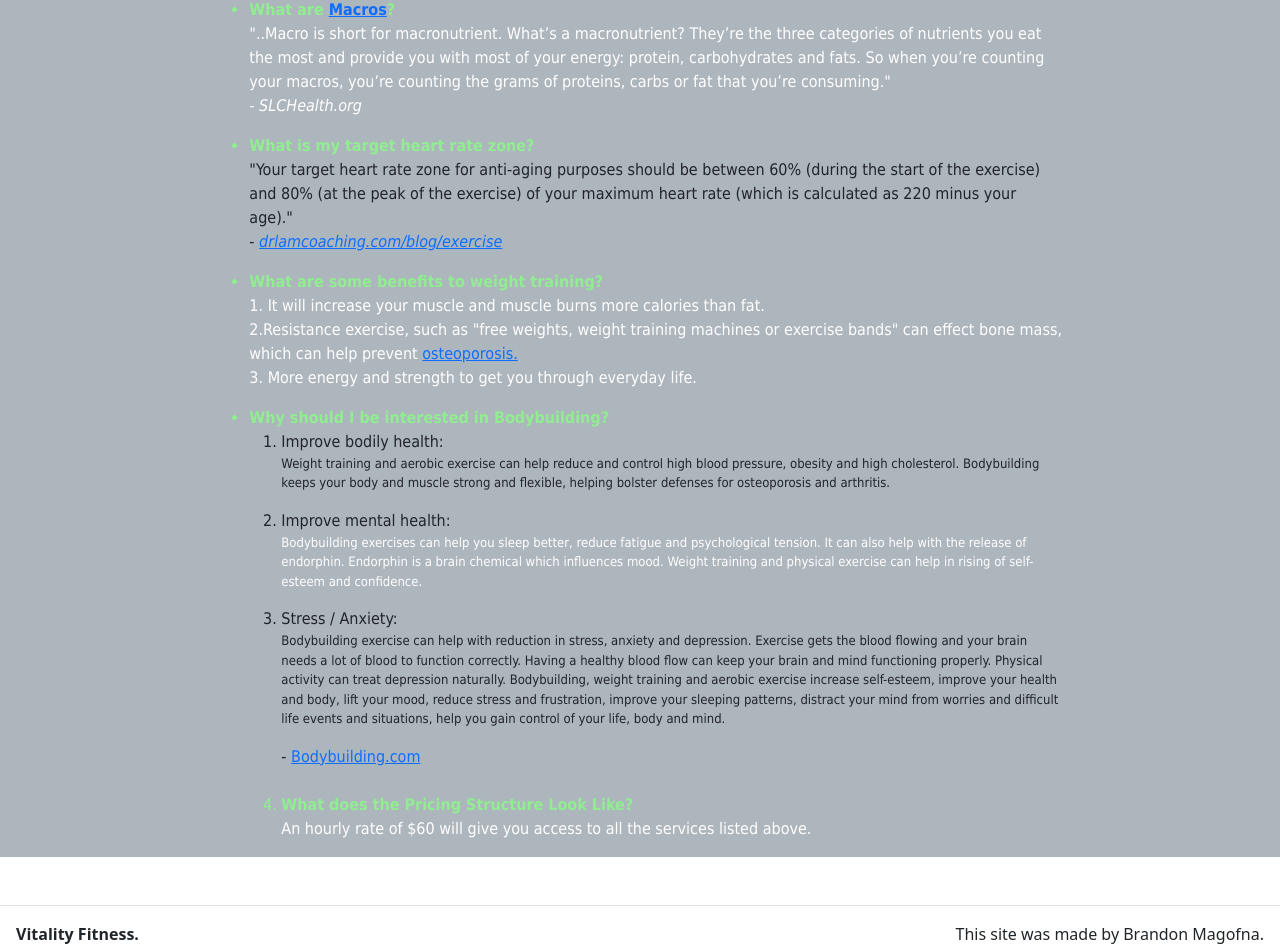
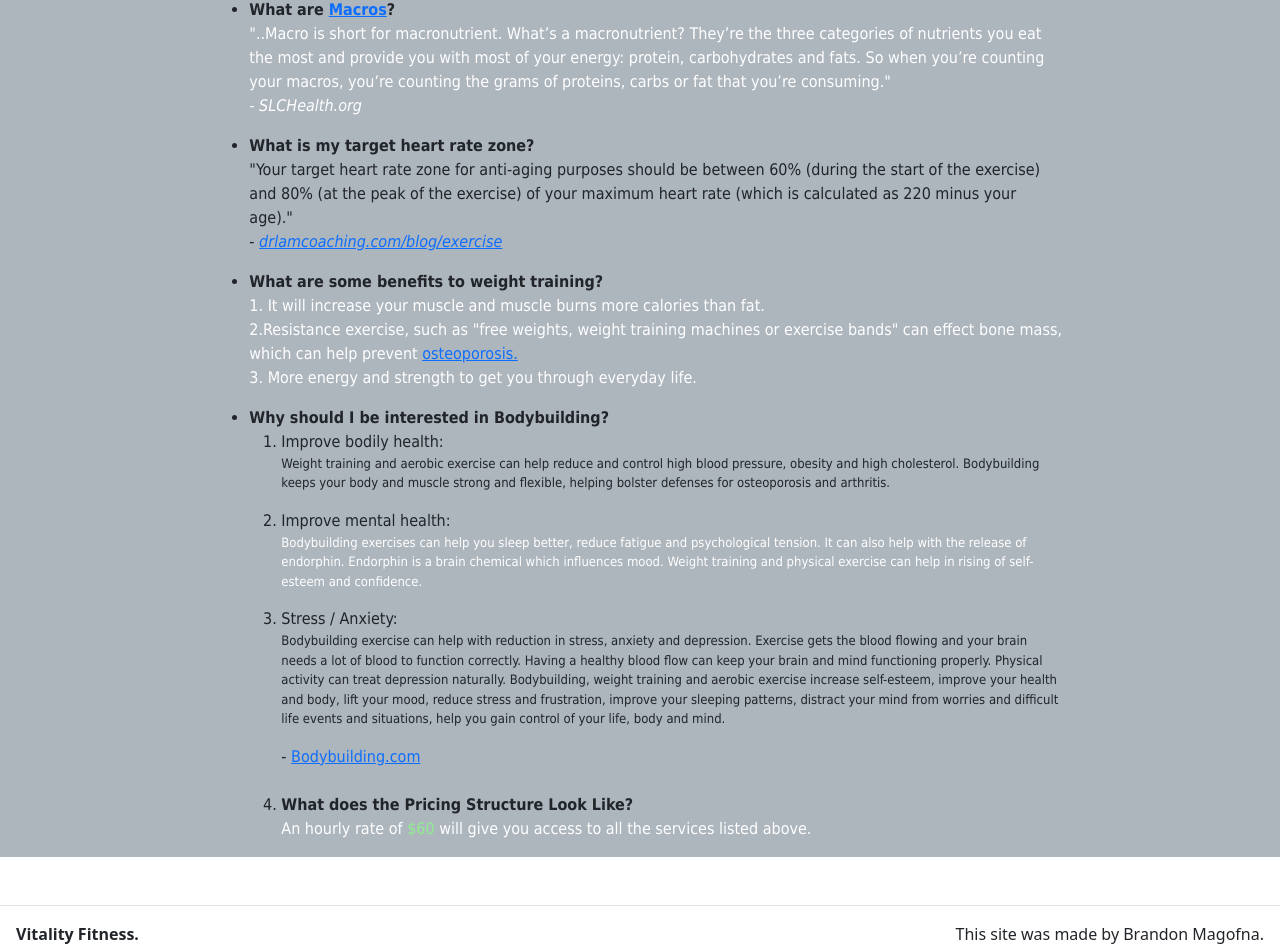
Before and after one commit to Magofna68/Capstone, a React (Create React App) app: page /services in a window 1280 px wide. Shown: the part 1377-2329 px from the top of the page. Built offline with nearby package versions, Linux system fonts and the light colour scheme.

Commit message:
update font styling on ServicesPage

```diff
--- a/src/components/pages/ServicesPage.js
+++ b/src/components/pages/ServicesPage.js
@@ -26,25 +26,25 @@ function ServicesPage(props) {
         <br></br>
         <h4 className="greenFont">FAQ:</h4><br></br>
         <ul id="faq" className="servicesBody">
-          <li className="greenFont"><strong>What are <a href="https://www.sclhealth.org/blog/2018/10/what-are-macros-and-why-should-i-be-counting-them/">Macros</a>?</strong></li>
+          <li><strong>What are <a href="https://www.sclhealth.org/blog/2018/10/what-are-macros-and-why-should-i-be-counting-them/">Macros</a>?</strong></li>
           <p className="whiteText">
             "..Macro is short for macronutrient. What’s a macronutrient? They’re the three categories of nutrients you eat the most and provide you with most of your energy: protein, carbohydrates and fats. So when you’re counting your macros, you’re counting the grams of proteins, carbs or fat that you’re consuming."
             <br></br>
             <em>- SLCHealth.org</em>
           </p>
-          <li className="greenFont"><strong>What is my target heart rate zone?</strong></li>
+          <li><strong>What is my target heart rate zone?</strong></li>
           <p>
             "Your target heart rate zone for anti-aging purposes should be between 60% (during the start of the exercise) and 80% (at the peak of the exercise) of your maximum heart rate (which is calculated as 220 minus your age)."
             <br></br>
             -  <a href="https://www.drlamcoaching.com/blog/exercise-faq/"><em>drlamcoaching.com/blog/exercise</em></a>
           </p>
-          <li className="greenFont"><strong>What are some benefits to weight training?</strong></li>
+          <li><strong>What are some benefits to weight training?</strong></li>
           <p className="whiteText">
             1. It will increase your muscle and muscle burns more calories than fat.<br></br>
             2.Resistance exercise, such as "free weights, weight training machines or exercise bands" can effect bone mass, which can help prevent <a href="https://osteoporosis.ca/">osteoporosis.</a><br></br>
             3. More energy and strength to get you through everyday life.
           </p>
-          <li className="greenFont"><strong>Why should I be interested in Bodybuilding?</strong></li>
+          <li><strong>Why should I be interested in Bodybuilding?</strong></li>
           <ol>
             <li>Improve bodily health:</li>
             <p className="smallFont">Weight training and aerobic exercise can help reduce and control high blood pressure, obesity and high cholesterol.
@@ -64,9 +64,9 @@ function ServicesPage(props) {
               -  <a href="https://www.bodybuilding.com/fun/what_is_bodybuilding.htm">Bodybuilding.com</a>
               <br />
               <br></br>
-              <li className="greenFont"><strong>What does the Pricing Structure Look Like?</strong></li>
+              <li><strong>What does the Pricing Structure Look Like?</strong></li>
               <p className="whiteText">
-                An hourly rate of $60 will give you access to all the services listed above.
+                An hourly rate of <span className="greenFont">$60</span> will give you access to all the services listed above.
               </p>
             </p>
           </ol>
--- a/src/index.css
+++ b/src/index.css
@@ -231,4 +231,5 @@ text-align: center;
 
 .greenBackground{
   background-color: lightgreen;
+  color: grey;
 }
```
